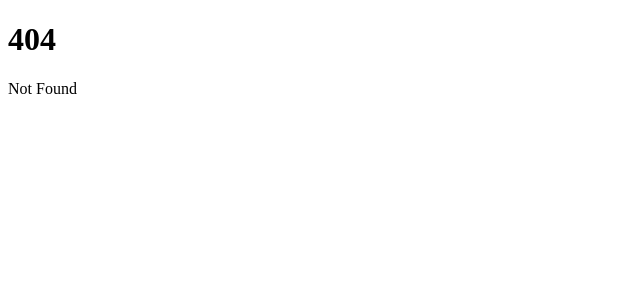
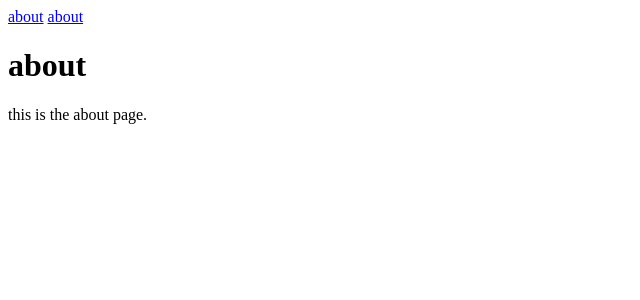
Before and after one commit to iidadaiti/sveltekit-tutorial, a SvelteKit app: page /about in a window 1280 px wide. Before the commit this address had no page. Shown: the top 300 px of the page, without its empty margins (0-640 px from the left). Built offline with nearby package versions, Linux system fonts and the light colour scheme.

Commit message:
add about page

```diff
--- /dev/null
+++ b/src/routes/about/+page.svelte
@@ -0,0 +1,7 @@
+<nav>
+	<a href="/">about</a>
+	<a href="/about">about</a>
+</nav>
+
+<h1>about</h1>
+<p>this is the about page.</p>
```
Also changed, not shown: src/routes/+page.svelte (+7 -2 lines).
